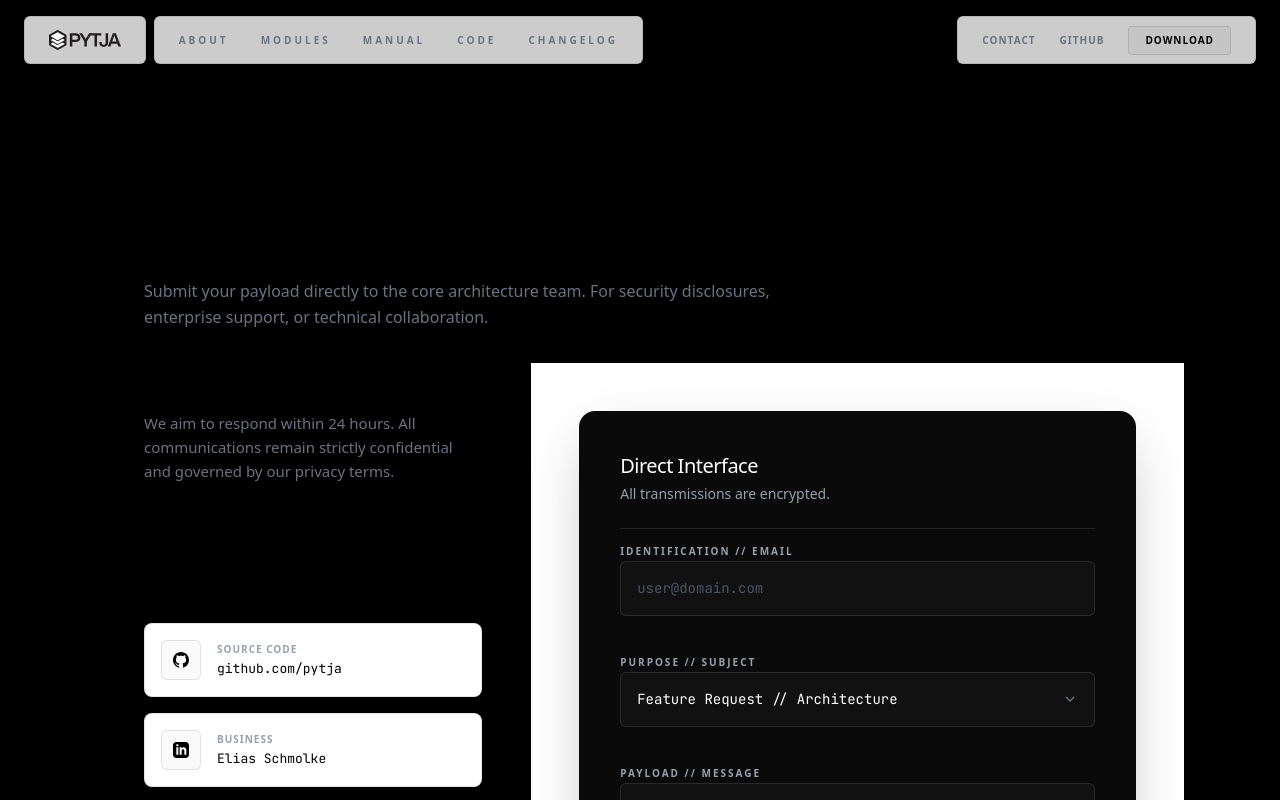
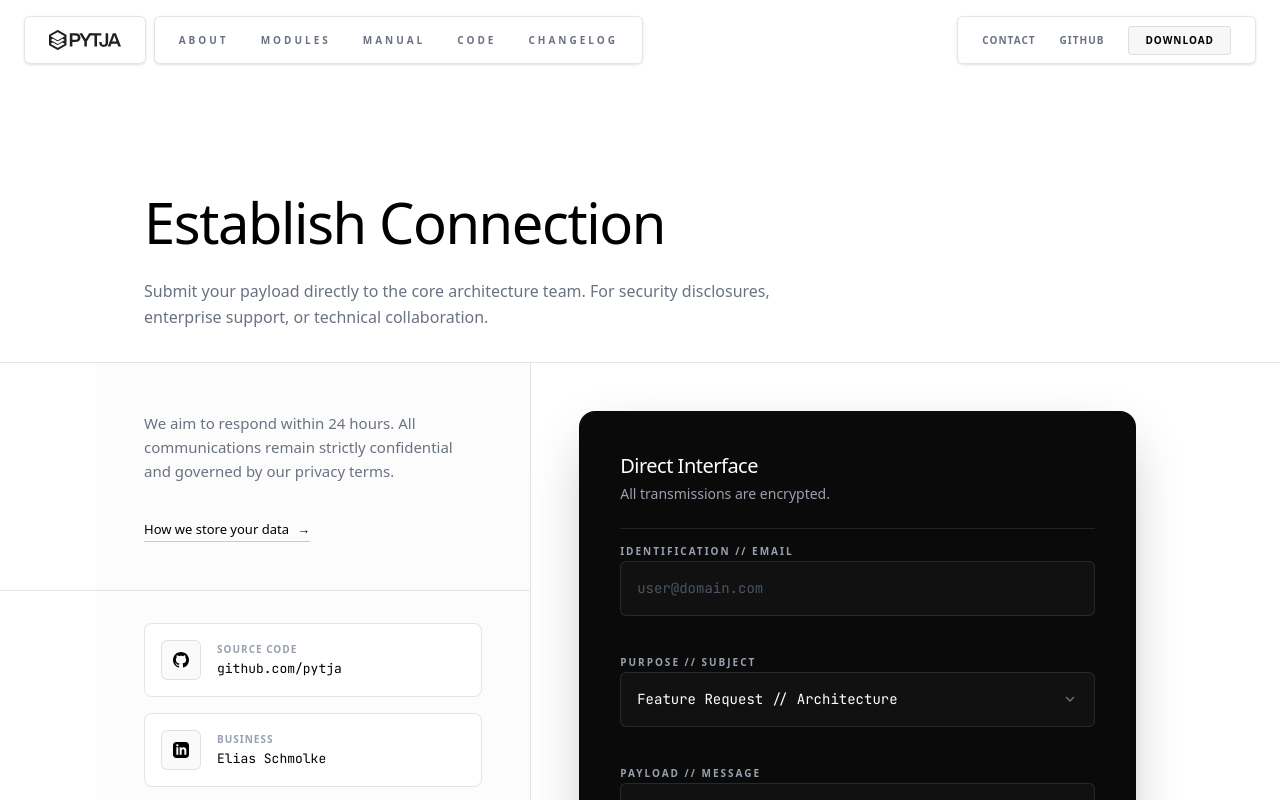
Before and after one commit to UYIOSASTUDIO/pytja-web-2, a Next.js app: page /contact in a window 1280 px wide. Shown: the top 800 px of the page. Built offline with nearby package versions, Linux system fonts and the light colour scheme.

Commit message:
Design refinement 2

```diff
--- a/app/contact/page.tsx
+++ b/app/contact/page.tsx
@@ -78,7 +78,7 @@ export default function ContactPage() {
     if (!mounted) return null;
 
     return (
-        <div className="relative w-full bg-black font-sans selection:bg-black selection:text-white">
+        <div className="relative w-full bg-white font-sans selection:bg-black selection:text-white">
             <style jsx global>{`
                 html { overflow-y: auto; overflow-x: hidden; height: auto; }
                 body { background-color: #000000; min-height: 100vh; position: relative; }
```
